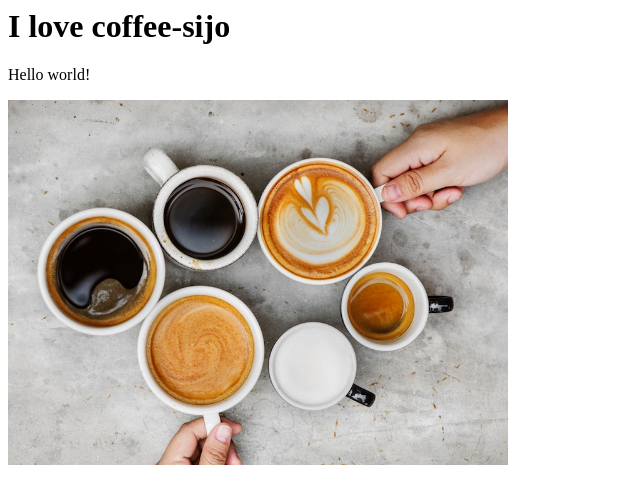
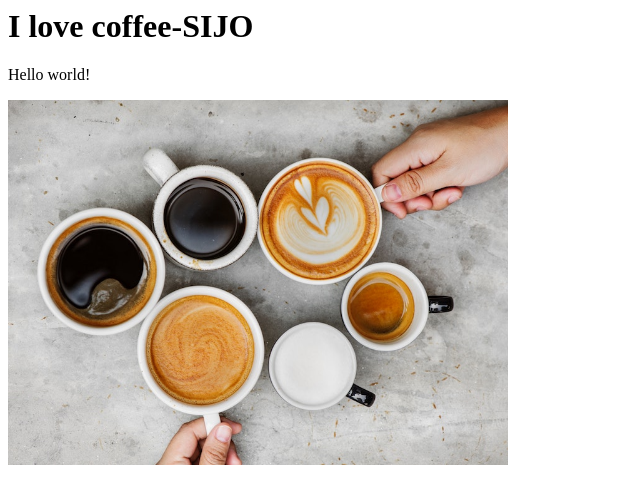
Before and after one commit to thomasjos2786/staticS3, a plain HTML site: page index.html in a window 1280 px wide. Shown: the full height of the page, 0-640 px from the left. Drawn offline with Linux system fonts and the light colour scheme.

Commit message:
Update index.html

```diff
--- a/index.html
+++ b/index.html
@@ -3,7 +3,7 @@
         <title>My First Webpage</title>
     </head>
     <body>
-        <h1>I love coffee-sijo</h1>
+        <h1>I love coffee-SIJO</h1>
         <p>Hello world!</p>
          <img src="coffee.jpg" width=500/>
     </body>
```
